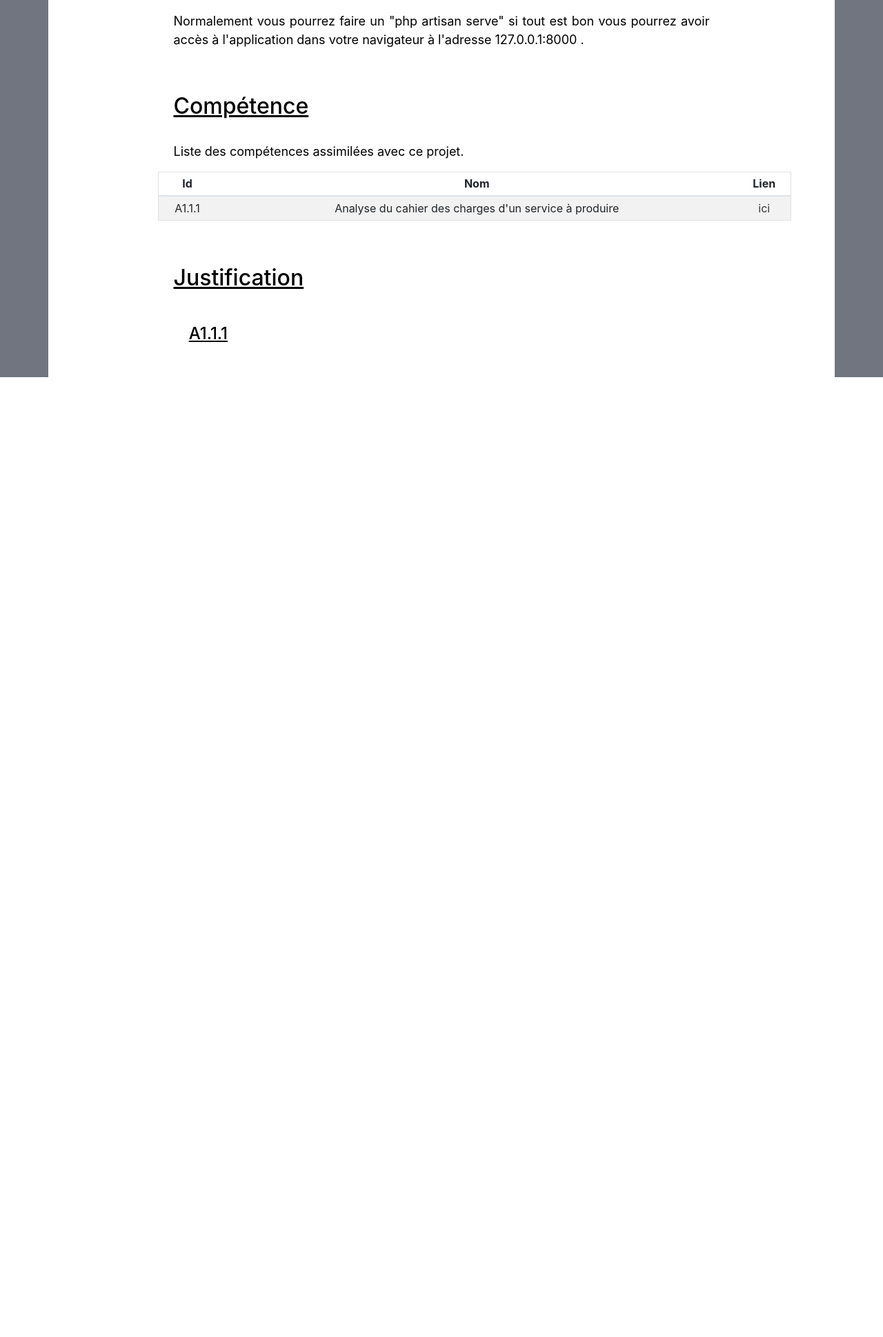
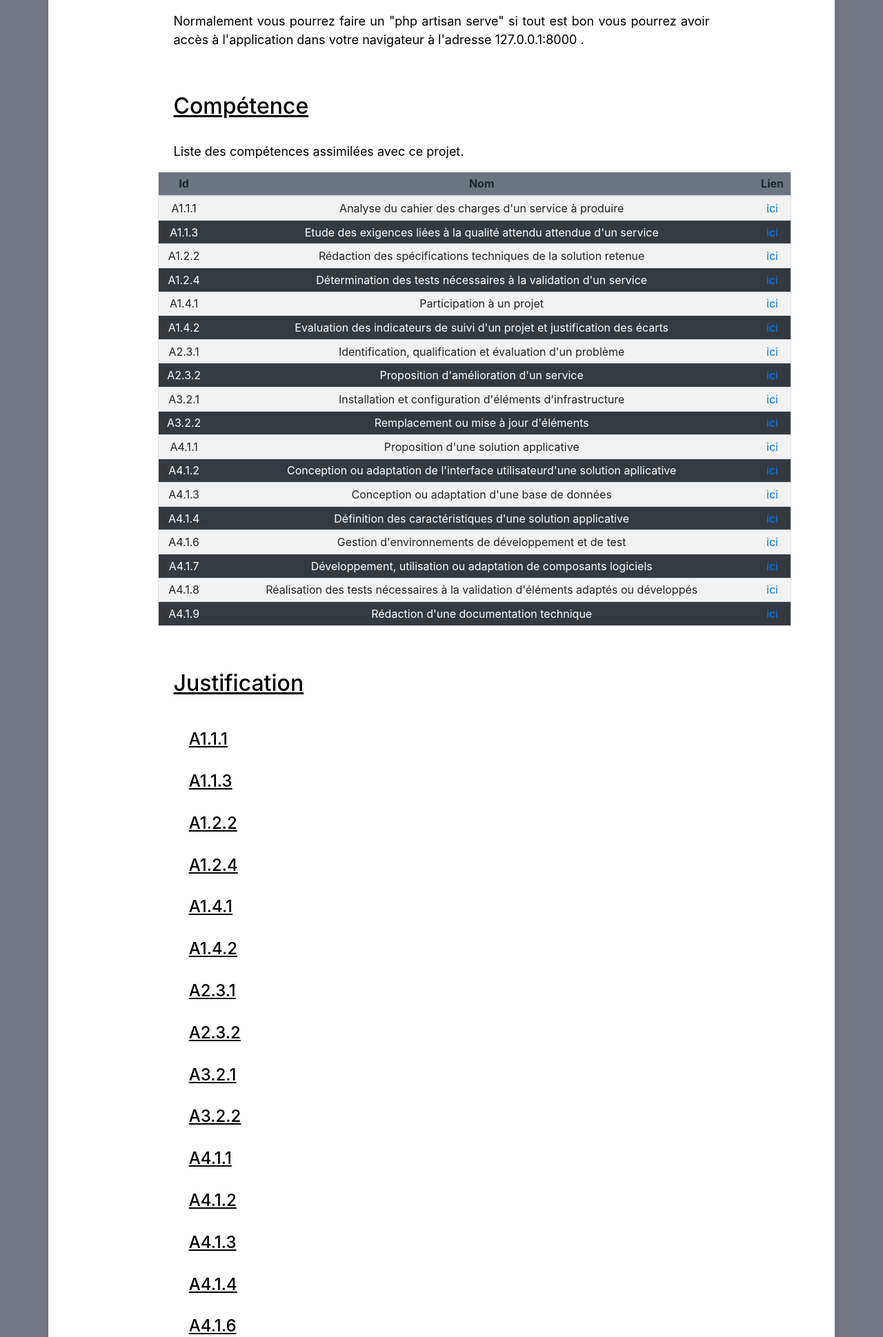
Before and after one commit to chiptu/SIte-CV-save, a PHP site: page /vue/portefeuille/DbsPatchs.php in a window 1280 px wide. Shown: the part 1651-3590 px from the top of the page at 69% size. Before the commit the page ends 2198 px from the top, so only its background shows below. Run offline with PHP 8.4, Linux system fonts and the light colour scheme; some libraries are stand-ins or nearby versions.

Commit message:
portefeuille

```diff
--- a/vue/portefeuille/DbsPatchs.php
+++ b/vue/portefeuille/DbsPatchs.php
@@ -128,7 +128,7 @@
         <div class="tab-pane mt-1 mx-5 px-5">
             <table class="table table-striped table-sm border datatable mx-5 " id="tablePatch">
                 <thead>
-                    <tr class="text-black">
+                    <tr class="text-black bg-secondary">
                         <th scope="col">Id</th>
                         <th scope="col">Nom</th>
                         <th scope="col">Lien</th>
@@ -138,8 +138,109 @@
                     <tr>
                         <td>A1.1.1</td>
                         <td>Analyse du cahier des charges d'un service à produire</td>
-                        <td><a class ="ml-0 pl-0 text-dark js-scrollTo" href ="#A1.1.1">ici</a></td>
+                        <td><a class ="ml-0 pl-0 text-primary js-scrollTo" href ="#A1.1.1">ici</a></td>
 
+                    </tr>
+					<tr class="bg-dark">
+                        <td class ="text-white">A1.1.3</td>
+                        <td class ="text-white">Etude des exigences liées à la qualité attendu attendue d'un service</td>
+                        <td><a class ="ml-0 pl-0 text-primary js-scrollTo" href ="#A1.1.3">ici</a></td>
+
+                    </tr>
+					<tr>
+                        <td>A1.2.2</td>
+                        <td>Rédaction des spécifications techniques de la solution retenue</td>
+                        <td><a class ="ml-0 pl-0 text-primary js-scrollTo" href ="#A1.2.2">ici</a></td>
+
+                    </tr>
+					<tr class="bg-dark">
+                        <td class ="text-white">A1.2.4</td>
+                        <td class ="text-white">Détermination des tests nécessaires à la validation d'un service</td>
+                        <td><a class ="ml-0 pl-0 text-primary js-scrollTo" href ="#A1.2.4">ici</a></td>
+
+                    </tr>
+					<tr>
+                        <td>A1.4.1</td>
+                        <td>Participation à un projet</td>
+                        <td><a class ="ml-0 pl-0 text-primary js-scrollTo" href ="#A1.4.1">ici</a></td>
+
+                    </tr>
+					<tr class="bg-dark">
+                        <td class ="text-white">A1.4.2</td>
+                        <td class ="text-white">Evaluation des indicateurs de suivi d'un projet et justification des écarts</td>
+                        <td><a class ="ml-0 pl-0 text-primary js-scrollTo" href ="#A1.4.2">ici</a></td>
+
+                    </tr>
+					<tr>
+                        <td>A2.3.1</td>
+                        <td>Identification, qualification et évaluation d'un problème</td>
+                        <td><a class ="ml-0 pl-0 text-primary js-scrollTo" href ="#A2.3.1">ici</a></td>
+
+                    </tr>
+					<tr class="bg-dark">
+                        <td class ="text-white">A2.3.2</td>
+                        <td class ="text-white">Proposition d'amélioration d'un service</td>
+                        <td><a class ="ml-0 pl-0 text-primary js-scrollTo" href ="#A2.3.2">ici</a></td>
+
+                    </tr>
+					<tr>
+                        <td>A3.2.1</td>
+                        <td>Installation et configuration d'éléments d'infrastructure</td>
+                        <td><a class ="ml-0 pl-0 text-primary js-scrollTo" href ="#A3.2.1">ici</a></td>
+
+                    </tr>
+					<tr class="bg-dark">
+                        <td class ="text-white">A3.2.2</td>
+                        <td class ="text-white">Remplacement ou mise à jour d'éléments</td>
+                        <td><a class ="ml-0 pl-0 text-primary js-scrollTo" href ="#A3.2.2">ici</a></td>
+
+                    </tr>
+					<tr>
+                        <td>A4.1.1</td>
+                        <td>Proposition d'une solution applicative</td>
+                        <td><a class ="ml-0 pl-0 text-primary js-scrollTo" href ="#A4.1.1">ici</a></td>
+
+                    </tr>
+					<tr class="bg-dark">
+                        <td class ="text-white">A4.1.2</td>
+                        <td class ="text-white">Conception ou adaptation de l'interface utilisateurd'une solution apllicative</td>
+                        <td><a class ="ml-0 pl-0 text-primary js-scrollTo" href ="#A4.1.2">ici</a></td>
+
+                    </tr>
+					<tr>
+                        <td>A4.1.3</td>
+                        <td>Conception ou adaptation d'une base de données</td>
+                        <td><a class ="ml-0 pl-0 text-primary js-scrollTo" href ="#A4.1.3">ici</a></td>
+
+                    </tr>
+					<tr class="bg-dark">
+                        <td class ="text-white">A4.1.4</td>
+                        <td class ="text-white">Définition des caractéristiques d'une solution applicative</td>
+                        <td><a class ="ml-0 pl-0 text-primary js-scrollTo" href ="#A4.1.4">ici</a></td>
+
+                    </tr>
+					<tr>
+                        <td>A4.1.6</td>
+                        <td>Gestion d'environnements de développement et de test</td>
+                        <td><a class ="ml-0 pl-0 text-primary js-scrollTo" href ="#A4.1.6">ici</a></td>
+
+                    </tr>
+					<tr class="bg-dark">
+                        <td class ="text-white">A4.1.7</td>
+                        <td class ="text-white">Développement, utilisation ou adaptation de composants logiciels</td>
+                        <td><a class ="ml-0 pl-0 text-primary js-scrollTo" href ="#A4.1.7">ici</a></td>
+
+                    </tr>
+					<tr>
+                        <td>A4.1.8</td>
+                        <td>Réalisation des tests nécessaires à la validation d'éléments adaptés ou développés</td>
+                        <td><a class ="ml-0 pl-0 text-primary js-scrollTo" href ="#A4.1.8">ici</a></td>
+
+                    </tr>
+					<tr class="bg-dark">
+                        <td class ="text-white">A4.1.9</td>
+                        <td class ="text-white">Rédaction d'une documentation technique</td>
+                        <td><a class ="ml-0 pl-0 text-primary js-scrollTo" href ="#A4.1.9">ici</a></td>
 
                     </tr>
 
@@ -151,6 +252,23 @@
 
 		<p>
 		<h4 id="A1.1.1">A1.1.1</h4><br>
+		<h4 id="A1.1.3">A1.1.3</h4><br>
+		<h4 id="A1.2.2">A1.2.2</h4><br>
+		<h4 id="A1.2.4">A1.2.4</h4><br>
+		<h4 id="A1.4.1">A1.4.1</h4><br>
+		<h4 id="A1.4.2">A1.4.2</h4><br>
+		<h4 id="A2.3.1">A2.3.1</h4><br>
+		<h4 id="A2.3.2">A2.3.2</h4><br>
+		<h4 id="A3.2.1">A3.2.1</h4><br>
+		<h4 id="A3.2.2">A3.2.2</h4><br>
+		<h4 id="A4.1.1">A4.1.1</h4><br>
+		<h4 id="A4.1.2">A4.1.2</h4><br>
+		<h4 id="A4.1.3">A4.1.3</h4><br>
+		<h4 id="A4.1.4">A4.1.4</h4><br>
+		<h4 id="A4.1.6">A4.1.6</h4><br>
+		<h4 id="A4.1.7">A4.1.7</h4><br>
+		<h4 id="A4.1.8">A4.1.8</h4><br>
+		<h4 id="A4.1.9">A4.1.9</h4><br>
 		</p>
 
 
```
Also changed, not shown: vue/portefeuille/Veille.php (+9 -4 lines).
